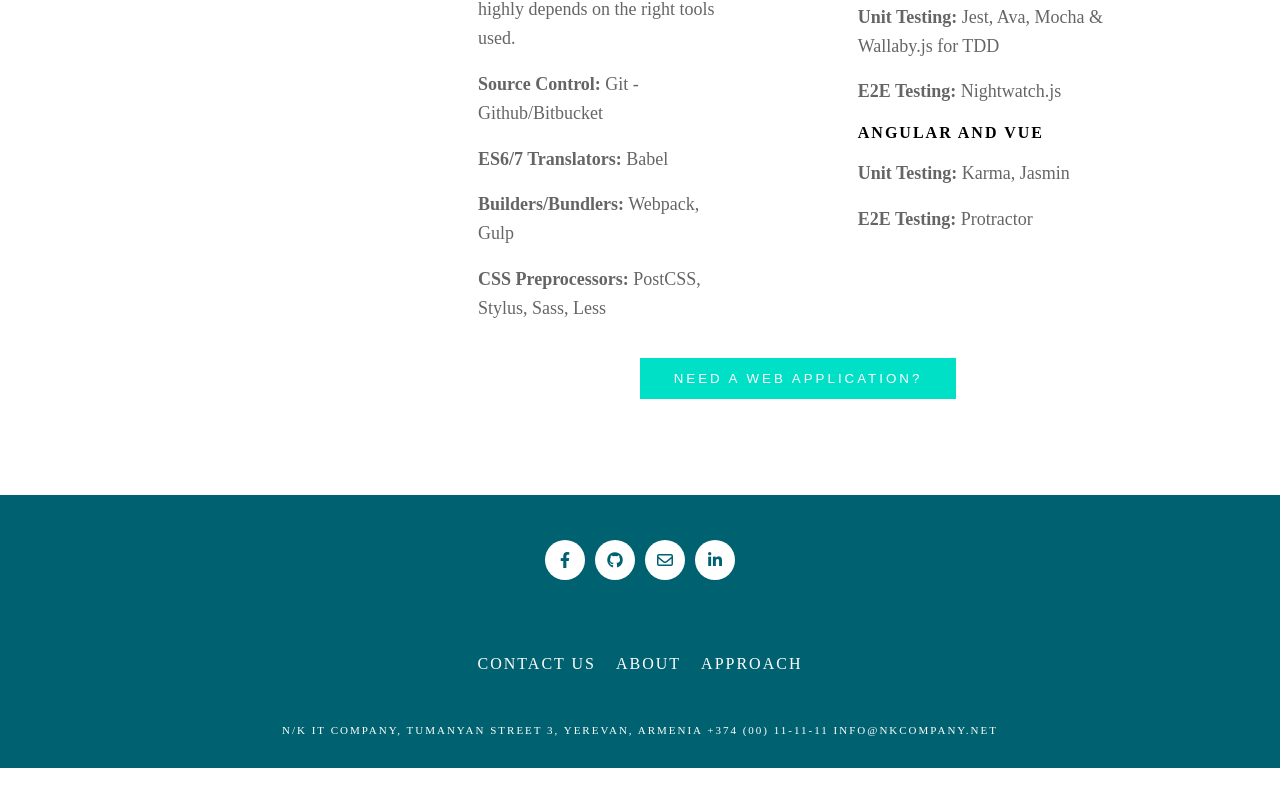
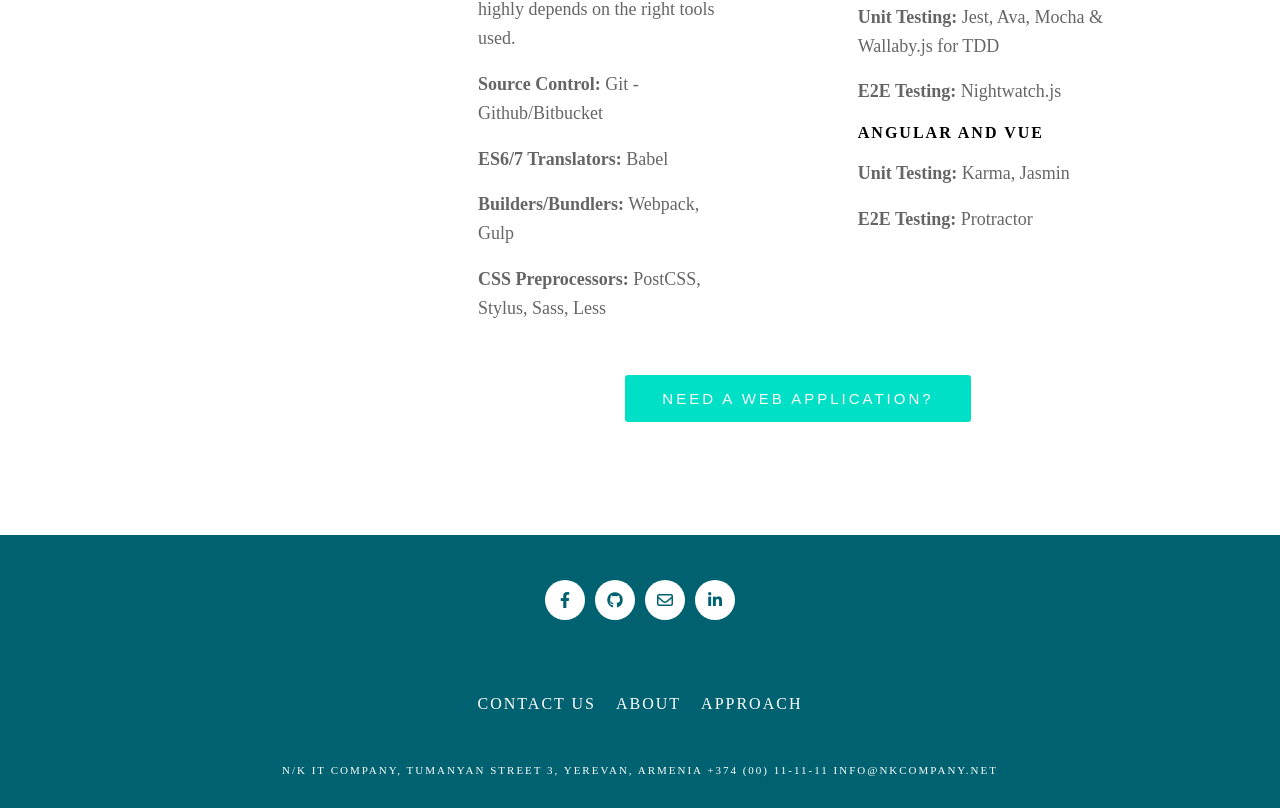
Before and after one commit to HaykYegh/nk, a React (Create React App) app: page /web-applications in a window 1280 px wide. Shown: the part 1738-2546 px from the top of the page. Before the commit the page ends 2506 px from the top, so only its background shows below. Built offline with nearby package versions, Linux system fonts and the light colour scheme; a web font is replaced by a local one.

Commit message:
commit for Wiev

```diff
--- a/src/colorsVariables.scss
+++ b/src/colorsVariables.scss
@@ -2,4 +2,4 @@ $primary-color: #006270;
 $secondary-color: #009394;
 $secondary2-color: #00e0c7;
 $white-color: #ffffff;
-$header-color: rgba(0, 97, 112, 0.795)
+$header-color: rgba(0, 97, 112, 0.918)
--- a/src/components/RequestBtn/RequestBtn.module.scss
+++ b/src/components/RequestBtn/RequestBtn.module.scss
@@ -2,6 +2,9 @@
 @import '../../colorsVariables.scss';
 
 .btnRequest {
+    display: flex;
+    justify-content: center;
+    align-items: center;
     button {
         padding: 14px 35px;
         font-weight: 300;
--- a/src/components/RequestBtn/RequestBtn.tsx
+++ b/src/components/RequestBtn/RequestBtn.tsx
@@ -7,9 +7,9 @@ const RequestBtn: FC<IRequestBtnProps> = ({
   btnTitle,
 }) => {
   return (
-    <button onClick={setShowFormModalBlock} className={styles.btnRequest}>
-      {btnTitle}
-    </button>
+    <div className={styles.btnRequest}>
+      <button onClick={setShowFormModalBlock}>{btnTitle}</button>
+    </div>
   );
 };
 
--- a/src/constants/index.ts
+++ b/src/constants/index.ts
@@ -272,6 +272,29 @@ export const SliderData = [
     activeImage: false,
   },
 ];
+
+export const caseForm = {
+  global: {
+    btnTitle: 'Request a Quote',
+    formTitle: 'Tell Us About Your Project',
+  },
+  webApp: {
+    btnTitle: 'Need a Web Application?',
+    formTitle: 'TELL US ABOUT YOUR WEB APPLICATION',
+  },
+  chrome: {
+    btnTitle: 'Get Your Extension Project Quote',
+    formTitle: 'Get Your Extension Project Quote',
+  },
+  desktop: {
+    btnTitle: 'Need a Desktop Application?',
+    formTitle: 'TELL US ABOUT YOUR Desktop APPLICATION',
+  },
+  approach: {
+    btnTitle: 'TELL US ABOUT YOUR PROJECT',
+    formTitle: 'New Form',
+  },
+};
 //urls
 export const manDeveloperImg =
   'https://www.outbrain.com/case-studies/wp-content/uploads/2022/01/GettyImages-516895432-Smiling-Businessman-on-Tablet-min.jpg';
--- /dev/null
+++ b/src/globalTypes/projectDitealsTypes.ts
@@ -0,0 +1,7 @@
+export enum ProjectType {
+  global = 'global',
+  webApp = 'webApp',
+  chrome = 'chrome',
+  desktop = 'desktop',
+  approach = 'approach',
+}
--- a/src/pages/Approach/Approach.tsx
+++ b/src/pages/Approach/Approach.tsx
@@ -1,5 +1,7 @@
-import React, { FC } from 'react';
-
+import { FC } from 'react';
+import ProjectDiteals from 'components/ProjectDetails/ProjectDetails';
+import { ProjectType } from 'globalTypes/projectDitealsTypes';
+import { caseForm } from '../../constants';
 import styles from './Approach.module.scss';
 
 const Approach: FC = () => {
@@ -44,7 +46,11 @@ const Approach: FC = () => {
           </p>
         </div>
       </div>
-      <button className={styles.tellBtn}>TELL US ABOUT YOUR PROJETC</button>
+      <ProjectDiteals
+        btnTitle={caseForm[ProjectType.approach].btnTitle}
+        checkBoxShow={true}
+        formTitle={caseForm[ProjectType.approach].formTitle}
+      />
     </div>
   );
 };
--- a/src/pages/MainPage/components/TellUsAboutProject/TellUsAboutProject.tsx
+++ b/src/pages/MainPage/components/TellUsAboutProject/TellUsAboutProject.tsx
@@ -1,5 +1,7 @@
 import ProjectDiteals from 'components/ProjectDetails/ProjectDetails';
 import styles from './TellUsAboutProject.module.scss';
+import { caseForm } from '../../../../constants';
+import { ProjectType } from 'globalTypes/projectDitealsTypes';
 
 const TellUsAboutProject = () => {
   return (
@@ -17,13 +19,11 @@ const TellUsAboutProject = () => {
         </p>
       </div>
 
-      <div className={styles.button_wrapper}>
-        <ProjectDiteals
-          btnTitle="Request a quote"
-          formTitle="Tell Us About Your Project"
-          checkBoxShow={true}
-        />
-      </div>
+      <ProjectDiteals
+        btnTitle={caseForm[ProjectType.global].btnTitle}
+        formTitle={caseForm[ProjectType.global].formTitle}
+        checkBoxShow={true}
+      />
     </div>
   );
 };
--- a/src/pages/Services/components/ServicesCrhomeExtensions/ServicesChromeExtensions.tsx
+++ b/src/pages/Services/components/ServicesCrhomeExtensions/ServicesChromeExtensions.tsx
@@ -1,4 +1,7 @@
+import ProjectDiteals from 'components/ProjectDetails/ProjectDetails';
 import styles from './ServicesChromeExtensions.module.scss';
+import { caseForm } from '../../../../constants';
+import { ProjectType } from 'globalTypes/projectDitealsTypes';
 
 const ServicesChromeExtensions = () => {
   return (
@@ -47,9 +50,11 @@ const ServicesChromeExtensions = () => {
           the browser.
         </p>
       </div>
-      <div>
-        <button>Get your extension project quote</button>
-      </div>
+      <ProjectDiteals
+        btnTitle={caseForm[ProjectType.chrome].btnTitle}
+        formTitle={caseForm[ProjectType.chrome].formTitle}
+        checkBoxShow={false}
+      />
     </div>
   );
 };
--- a/src/pages/Services/components/ServicesDescription/ServicesDescription.tsx
+++ b/src/pages/Services/components/ServicesDescription/ServicesDescription.tsx
@@ -1,5 +1,8 @@
+import ProjectDiteals from 'components/ProjectDetails/ProjectDetails';
 import { Technologies } from './components/Technologies';
 
+import { ProjectType } from 'globalTypes/projectDitealsTypes';
+import { caseForm } from '../../../../constants';
 import styles from './ServicesDescription.module.scss';
 
 const ServicesDescription = () => {
@@ -56,7 +59,11 @@ const ServicesDescription = () => {
             </p>
           </div>
         </div>
-        <button>Need a web application?</button>
+        <ProjectDiteals
+          btnTitle={caseForm[ProjectType.webApp].btnTitle}
+          formTitle={caseForm[ProjectType.webApp].formTitle}
+          checkBoxShow={false}
+        />
       </div>
     </div>
   );
--- a/src/pages/Services/components/ServicesDesktopApplication/ServicesDesktopApplication.tsx
+++ b/src/pages/Services/components/ServicesDesktopApplication/ServicesDesktopApplication.tsx
@@ -5,6 +5,9 @@ import appStore from 'images/app-store.png';
 import crashReporting from 'images/crash-reporting.png';
 
 import styles from './ServicesDesktopApplication.module.scss';
+import ProjectDiteals from 'components/ProjectDetails/ProjectDetails';
+import { caseForm } from '../../../../constants';
+import { ProjectType } from 'globalTypes/projectDitealsTypes';
 
 const ServicesDesktopApplication = () => {
   return (
@@ -84,6 +87,11 @@ const ServicesDesktopApplication = () => {
           </div>
         </div>
       </div>
+      <ProjectDiteals
+        btnTitle={caseForm[ProjectType.desktop].btnTitle}
+        formTitle={caseForm[ProjectType.desktop].formTitle}
+        checkBoxShow={false}
+      />
     </div>
   );
 };
```
